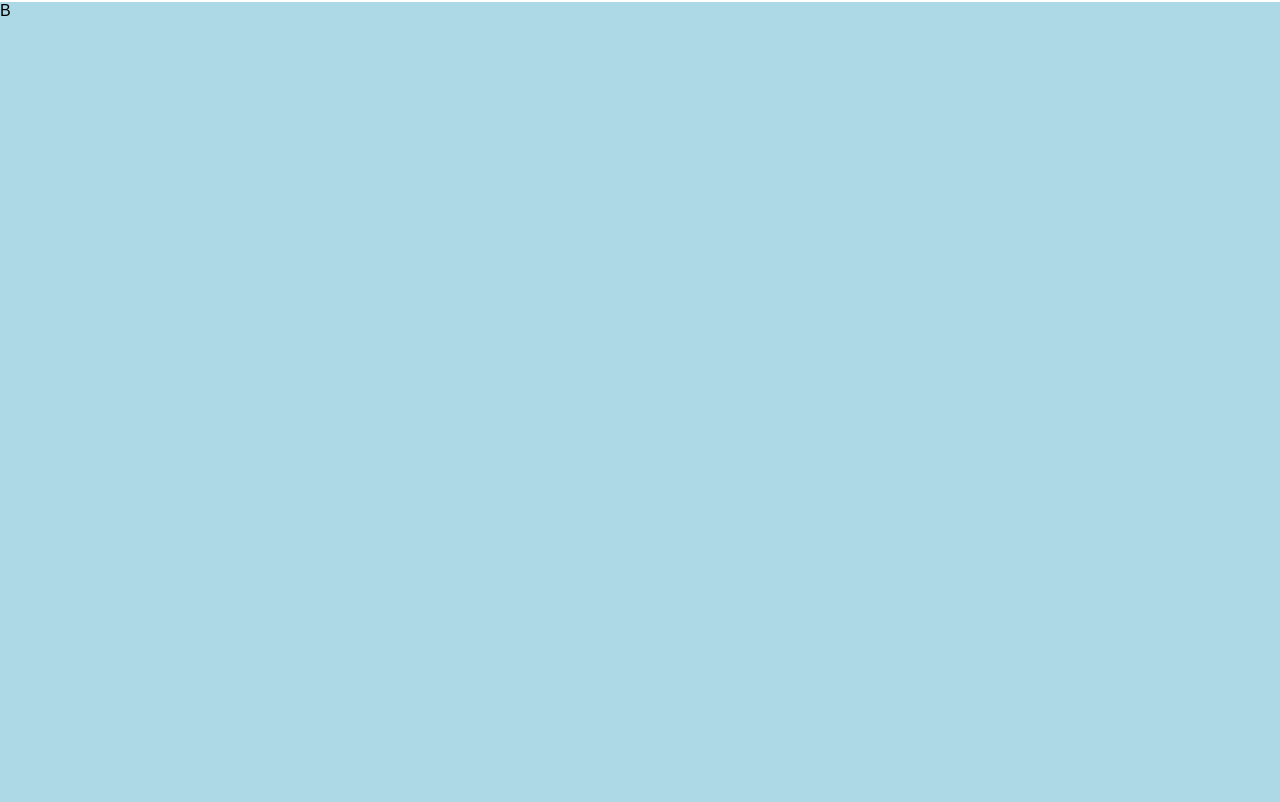
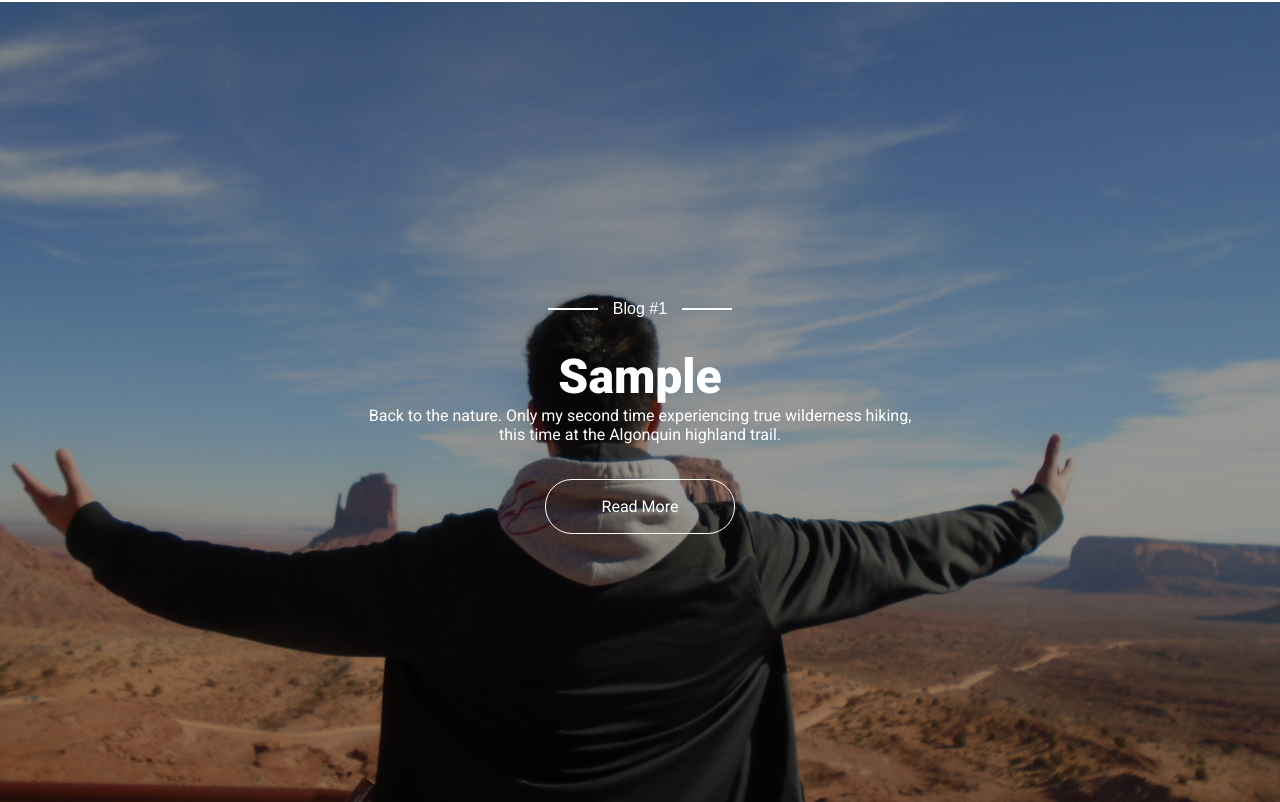
Before and after one commit to BlueFits/christianrportfolio, a React (Create React App) app: page / in a window 1280 px wide. Both pictures are taken after a click on the element "Next: Blogs". Built offline with nearby package versions, Linux system fonts and the light colour scheme.

Commit message:
added projects"

```diff
--- a/src/App.js
+++ b/src/App.js
@@ -3,6 +3,8 @@ import { useTransition, animated, config } from 'react-spring';
 
 //Pages
 import Home from "./pages/Home";
+import Blogs from "./pages/Blogs";
+import Project from "./pages/Projects";
 import Construction from "./pages/Construction";
 
 //Components
@@ -32,10 +34,15 @@ const App = () => {
   const pages = [
     ({ style }) => <animated.div id ="home" style={{ ...style }} >
       <Home />
-      <NextTab onClick={nextFunction} text="Next: Blogs" color={Colors.secondary}/>
+      <NextTab onClick={nextFunction} text="Next: Blogs" color={Colors.secondary} textColor="#fff"/>
     </animated.div>,
-    ({ style }) => <animated.div style={{ ...style, background: 'lightblue' }}>B</animated.div>,
-    ({ style }) => <animated.div style={{ ...style, background: 'lightgreen' }}>C</animated.div>,
+    ({ style }) => <animated.div style={{ ...style, background: Colors.lightgrey }}>
+      <Blogs />
+      <NextTab onClick={nextFunction} text="Next: Projects" color={Colors.lightgrey} textColor="#474747" />
+    </animated.div>,
+    ({ style }) => <animated.div style={{ ...style, background: 'lightgreen' }}>
+      <Project />
+    </animated.div>,
   ]
 
   return (
--- a/src/components/NextTab.js
+++ b/src/components/NextTab.js
@@ -1,9 +1,9 @@
 import React from "react";
 
-const NextTab = ({ text, color, onClick }) => {
+const NextTab = ({ text, color, onClick, textColor }) => {
     return (
         <div onClick={onClick} style={{ backgroundColor: color }} className="next_tab">
-            <p style={{ color: "#fff" }}><strong>{text}</strong></p>
+            <p style={{ color: textColor }}><strong>{text}</strong></p>
         </div>
     );
 };
--- a/src/components/SmallHeader.js
+++ b/src/components/SmallHeader.js
@@ -1,11 +1,11 @@
 import React from "react";
 
-const SmallHeader = ({ text }) => {
+const SmallHeader = ({ text, color }) => {
     return (
         <div className="small_header">
-            <div className="thin_line" />
-                <h2 className="small_header_text">{text}</h2>
-            <div className="thin_line" />
+            <div style={{ borderColor: color }} className="thin_line" />
+                <h2 style={{ color: color }} className="small_header_text">{text}</h2>
+            <div style={{ borderColor: color }} className="thin_line" />
         </div>
     );
 };
--- a/src/constants/Colors.js
+++ b/src/constants/Colors.js
@@ -1,4 +1,6 @@
 export default {
     primary: "#17252a",
-    secondary: "#3aafa9"
+    secondary: "#3aafa9",
+    lightgrey: "#F4F4F4",
+    darkgrey: "#474747",
 };
--- /dev/null
+++ b/src/pages/Blogs.js
@@ -0,0 +1,21 @@
+import React, { useState } from "react";
+
+//Blogs
+import SampleBlog from "../pages/blogs/Sample";
+
+const blogs = [
+    <SampleBlog />,
+];
+
+const Blogs = () => {
+
+    const [blogIndex, setBlogIndex] = useState(0);
+
+    return (
+        <section className="blog_section">
+            {blogs[blogIndex]}
+        </section>
+    );
+};
+
+export default Blogs;
--- a/src/pages/Home.js
+++ b/src/pages/Home.js
@@ -5,10 +5,8 @@ import { HiMenuAlt4 } from "react-icons/hi";
 import ParallaxEffect from "../effects/ParallaxEvent";
 
 import SmallHeader from "../components/SmallHeader";
-import NextTab from "../components/NextTab";
 
 import CompSci from "../assets/images/CompSci.svg";
-import Colors from "../constants/Colors";
 
 const Home = () => {
 
--- /dev/null
+++ b/src/pages/Projects.js
@@ -0,0 +1,26 @@
+import React from "react";
+
+import SmallHeader from "../components/SmallHeader";
+
+import Colors from "../constants/Colors";
+
+const Projects = () => {
+   return (
+       <section className="projects_section">
+           <div className="project_header">
+                <SmallHeader text="Portfolio" color="black"/>
+                <h1 style={{ color: Colors.darkgrey }}>Look at My Products.</h1>
+                <ul className="projects_ul">
+                    <li>Website</li>
+                    <li>Illustration</li>
+                    <li>Mobile</li>
+                </ul>
+           </div>
+
+           <div className="projects_showcase">
+           </div>
+       </section>
+   );
+};
+
+export default Projects;
--- /dev/null
+++ b/src/pages/blogs/Sample.js
@@ -0,0 +1,29 @@
+import React from "react";
+
+import SmallHeader from "../../components/SmallHeader";
+
+import sampleImage from "../../assets/images/sample.JPG";
+
+const Sample = () => {
+    return (
+        <div className="blog_container" style={{ backgroundImage: `url(${sampleImage})`  }}>
+            <div className="black_overlay" />
+            <div className="blog_content">
+                <SmallHeader text="Blog #1"/>
+                <div className="blog_texts_container">
+                    <h1>Sample</h1>
+                    <p>
+                        Back to the nature. Only my second time experiencing true wilderness
+                        hiking, this time at the Algonquin highland trail.
+                    </p>
+                </div>
+
+                <div className="cta_1">
+                    <p>Read More</p>
+                </div>
+            </div>
+        </div>
+    );
+};
+
+export default Sample;
--- a/src/stylesheets/styles.css
+++ b/src/stylesheets/styles.css
@@ -30,6 +30,7 @@ p {
 :root {
     --primary_color: #17252a;
     --secondary_color: #3aafa9;
+    --lightgrey: #F4F4F4;
 }
 
 .splash_styles {
@@ -173,6 +174,7 @@ header {
     margin: 0px 15px;
     font-size: 16px;
     font-weight: 400;
+    color: #fff;
 }
 
 .thin_line {
@@ -198,9 +200,95 @@ header {
 }
 
 .next_tab {
-    height: 60px;
+    height: 50px;
     display: flex;
     justify-content: center;
     align-items: center;
     cursor: pointer;
 }
+
+.blog_section {
+    height: 100%;
+}
+
+.blog_container {
+    height: 100%;
+    display: flex;
+    justify-content: center;
+    align-items: center;
+    flex-direction: column;
+    background-position: center;
+    background-size: cover;
+    position: relative;
+}
+
+.black_overlay {
+    height: 100%;
+    width: 100%;
+    position: absolute;
+    background-color: #000;
+    opacity: 0.4;
+}
+
+.blog_content {
+    flex-direction: column;
+    display: flex;
+    justify-content: center;
+    align-items: center;
+    z-index: 2;
+}
+
+.blog_texts_container {
+    text-align: center;
+    width: 550px;
+    color: #fff;
+}
+
+.blog_texts_contianer > h1 {
+    margin-bottom: 15px;
+}
+
+.cta_1 {
+    border: 1px solid #fff;
+    display: flex;
+    justify-content: center;
+    align-items: center;
+    height: 55px;
+    width: 190px;
+    border-radius: 27px;
+    margin-top: 35px;
+    color: #fff;
+    cursor: pointer;
+}
+
+.projects_section {
+    border: 1px solid red;
+    min-height: 100%;
+    background-color: var(--lightgrey);
+    display: flex;
+    flex-direction: column;
+    align-items: center;
+}
+
+.project_header {
+    margin-top: 50px;
+    width: 500px;
+    display: flex;
+    align-items: center;
+    flex-direction: column;
+}
+
+.projects_ul {
+    display: flex;
+    list-style: none;
+    width: 300px;
+    justify-content: space-between;
+    align-items: center;
+    margin: 40px 0 80px 0;
+}
+
+.projects_showcase {
+    border: 1px solid red;
+    width: 85%;
+    height: 1000px;
+}
```
Also changed, not shown: src/assets/images/sample.JPG (added).
